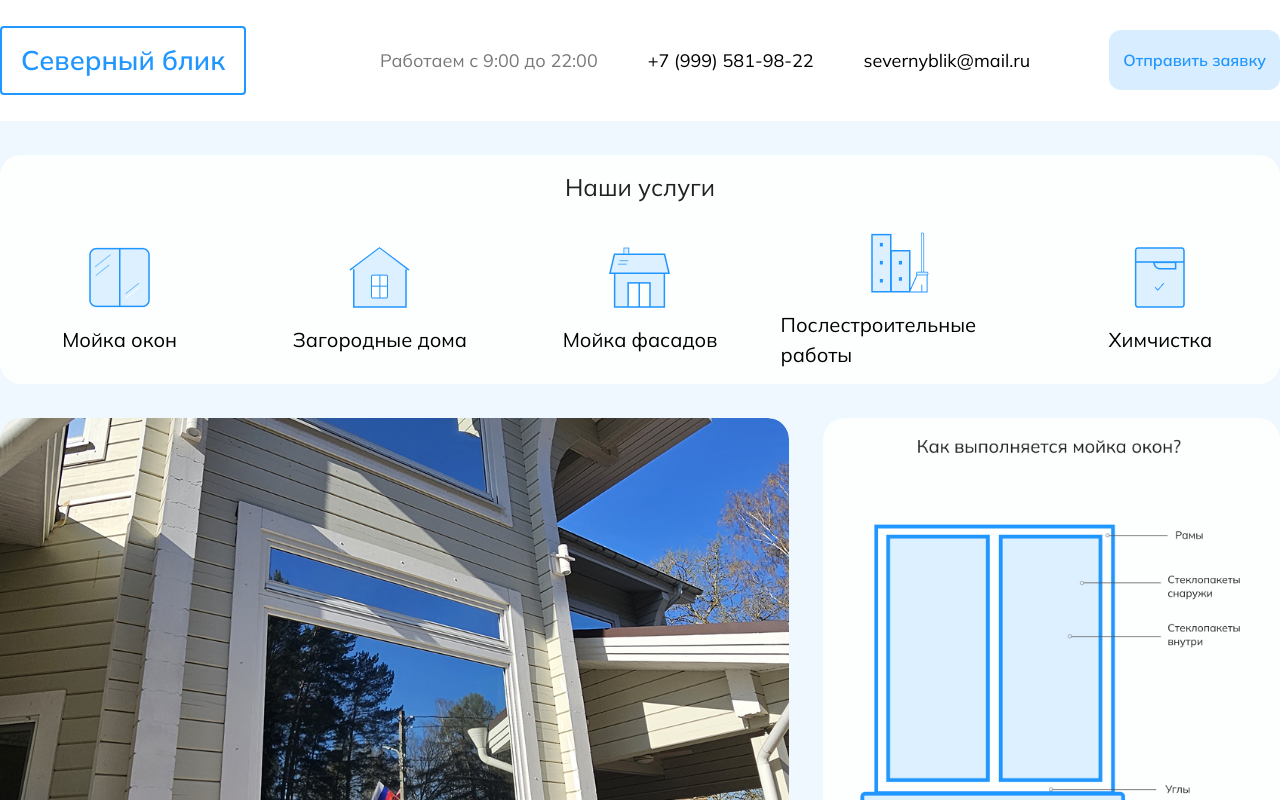
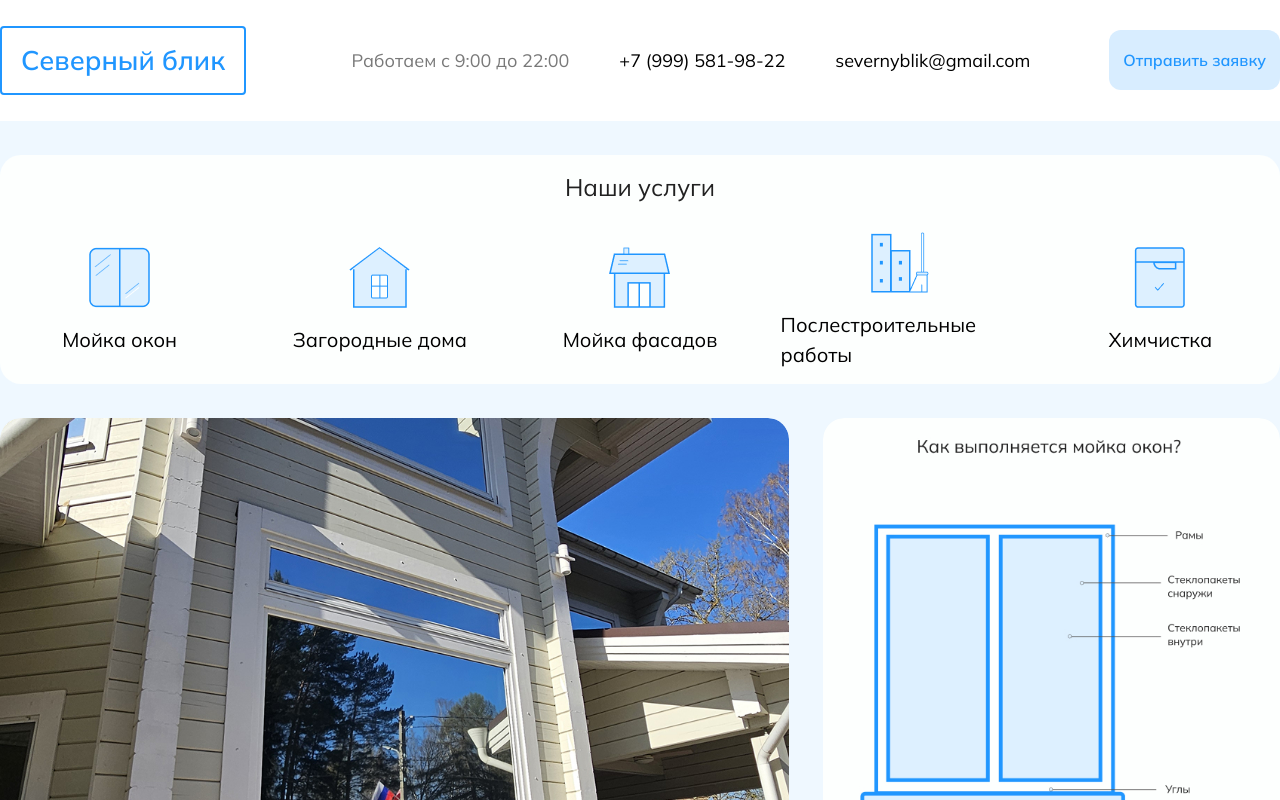
Before and after one commit to denisholmov/nothern-glare-react, a React (Vite) app: page / in a window 1280 px wide. Built offline with nearby package versions, Linux system fonts and the light colour scheme.

Commit message:
Поменял почту в шапке

```diff
--- a/src/components/pages/home/components/Header/index.tsx
+++ b/src/components/pages/home/components/Header/index.tsx
@@ -18,7 +18,7 @@ export const Header: FC = () => {
               Работаем с 9:00 до 22:00
             </li>
             <li className={styles.item}>+7 (999) 581-98-22</li>
-            <li className={styles.item}>severnyblik@mail.ru</li>
+            <li className={styles.item}>severnyblik@gmail.com</li>
           </ul>
 
           <button
```
